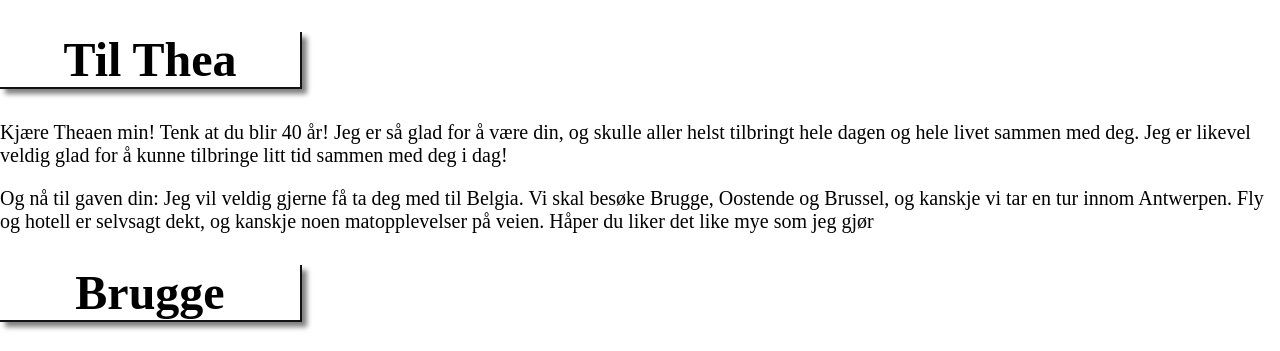
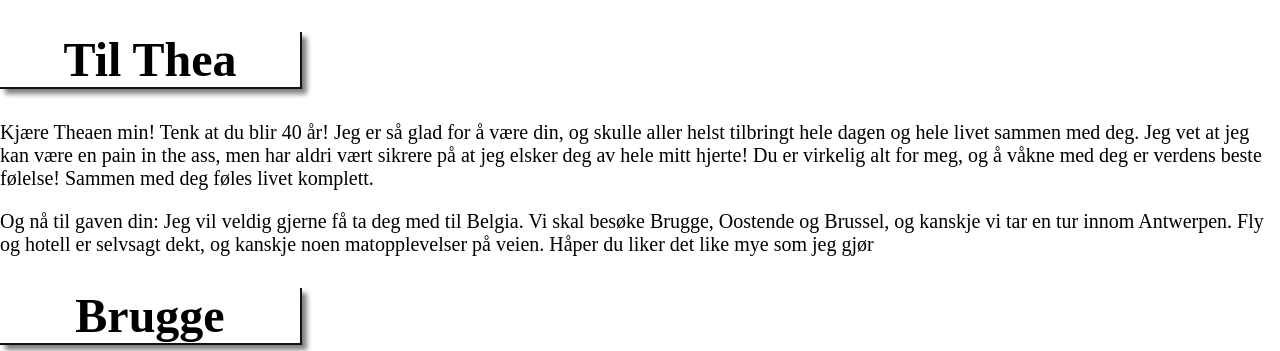
Before and after one commit to espentn/espentn.github.io, a plain HTML site: page index.html in a window 1280 px wide. Shown: the top 351 px of the page. Drawn offline with Linux system fonts and the light colour scheme.

Commit message:
Update index.html

```diff
--- a/index.html
+++ b/index.html
@@ -9,7 +9,7 @@
 	<h1>Til Thea</h1>
 	<div>
 		<p>
-			Kjære Theaen min! Tenk at du blir 40 år! Jeg er så glad for å være din, og skulle aller helst tilbringt hele dagen og hele livet sammen med deg. Jeg er likevel veldig glad for å kunne tilbringe litt tid sammen med deg i dag!
+			Kjære Theaen min! Tenk at du blir 40 år! Jeg er så glad for å være din, og skulle aller helst tilbringt hele dagen og hele livet sammen med deg. Jeg vet at jeg kan være en pain in the ass, men har aldri vært sikrere på at jeg elsker deg av hele mitt hjerte! Du er virkelig alt for meg, og å våkne med deg er verdens beste følelse! Sammen med deg føles livet komplett.
 		</p>
 		<p>
 			Og nå til gaven din: Jeg vil veldig gjerne få ta deg med til Belgia. Vi skal besøke Brugge, Oostende og Brussel, og kanskje vi tar en tur innom Antwerpen. Fly og hotell er selvsagt dekt, og kanskje noen matopplevelser på veien. Håper du liker det like mye som jeg gjør
```
